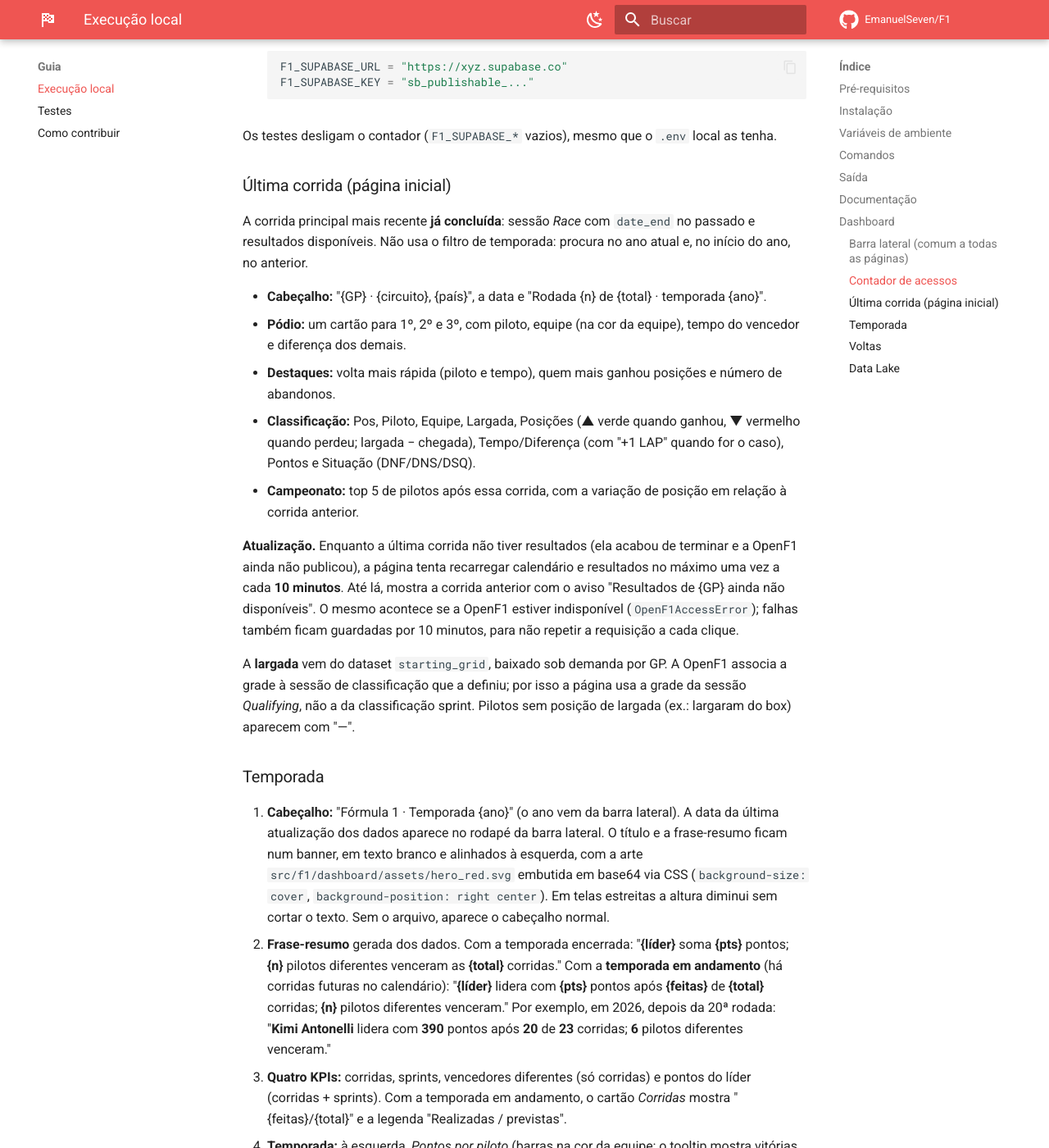
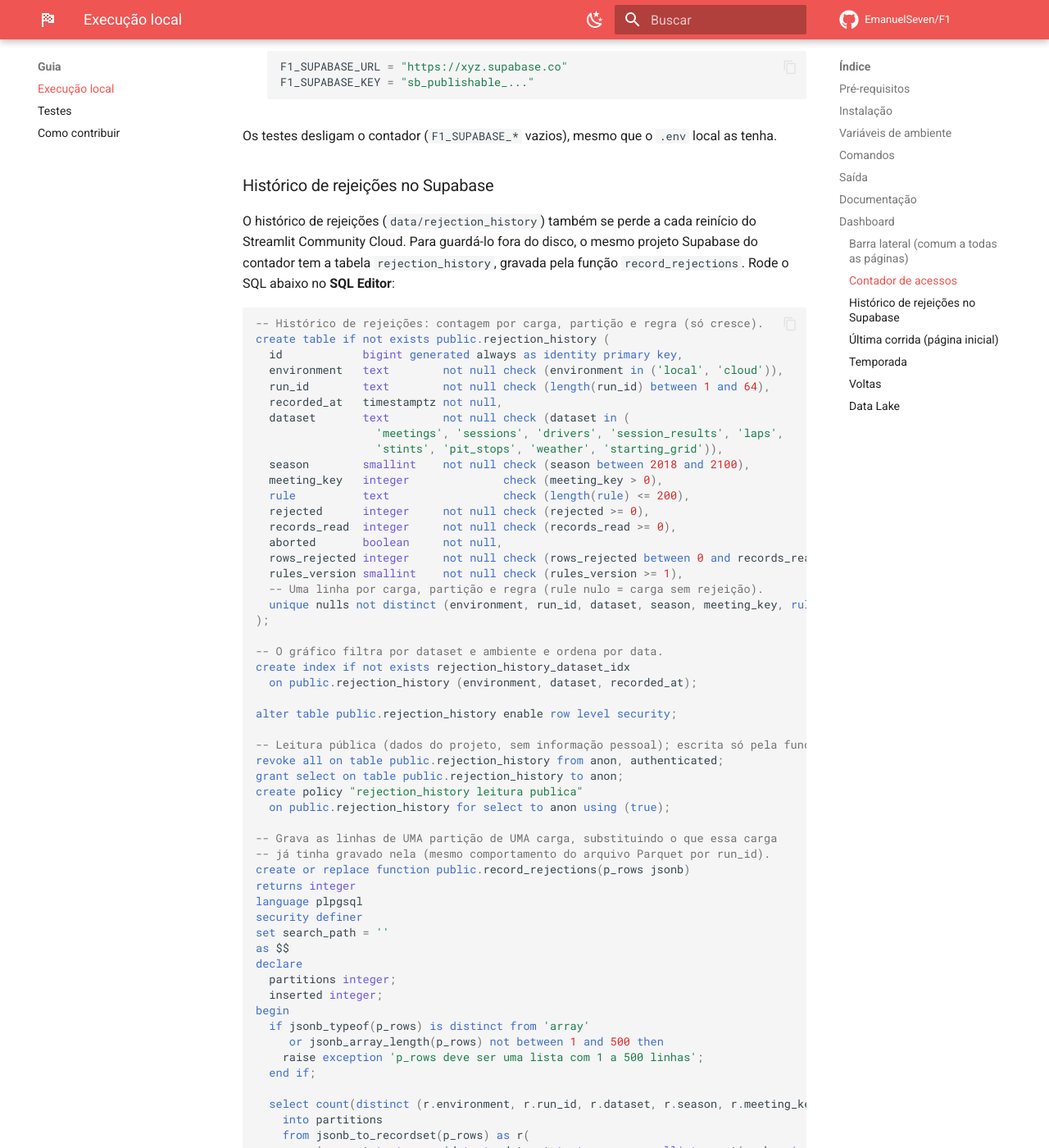
Before and after one commit to EmanuelSeven/F1, an MkDocs documentation site: the page built from docs/execucao-local.md, in a window 1280 px wide and 1400 px high, scrolled down 5050 px. Shown: the whole window at 82% size. Built offline with MkDocs 1.6.1 and Material for MkDocs 9.7.7, drawn with Linux system fonts in a browser that asks for light colours; comment, search, counter and statistics services are not loaded; some of the changed text lies outside the part shown.

Commit message:
docs: SQL do histórico de rejeições no Supabase
Documenta a tabela rejection_history e a função record_rejections,
criadas no projeto Supabase: leitura pública pela publishable key,
escrita só pela função, restrições contra valores implausíveis e a
coluna environment (local/cloud). Inclui o teste manual da função.

Co-Authored-By: Claude Opus 5.5 <noreply@anthropic.com>

````diff
--- a/docs/execucao-local.md
+++ b/docs/execucao-local.md
@@ -162,6 +162,118 @@ Para ligar:
 
 Os testes desligam o contador (`F1_SUPABASE_*` vazios), mesmo que o `.env` local as tenha.
 
+### Histórico de rejeições no Supabase
+
+O histórico de rejeições (`data/rejection_history`) também se perde a cada reinício do Streamlit Community Cloud. Para guardá-lo fora do disco, o mesmo projeto Supabase do contador tem a tabela `rejection_history`, gravada pela função `record_rejections`. Rode o SQL abaixo no **SQL Editor**:
+
+```sql
+-- Histórico de rejeições: contagem por carga, partição e regra (só cresce).
+create table if not exists public.rejection_history (
+  id            bigint generated always as identity primary key,
+  environment   text        not null check (environment in ('local', 'cloud')),
+  run_id        text        not null check (length(run_id) between 1 and 64),
+  recorded_at   timestamptz not null,
+  dataset       text        not null check (dataset in (
+                  'meetings', 'sessions', 'drivers', 'session_results', 'laps',
+                  'stints', 'pit_stops', 'weather', 'starting_grid')),
+  season        smallint    not null check (season between 2018 and 2100),
+  meeting_key   integer              check (meeting_key > 0),
+  rule          text                 check (length(rule) <= 200),
+  rejected      integer     not null check (rejected >= 0),
+  records_read  integer     not null check (records_read >= 0),
+  aborted       boolean     not null,
+  rows_rejected integer     not null check (rows_rejected between 0 and records_read),
+  rules_version smallint    not null check (rules_version >= 1),
+  -- Uma linha por carga, partição e regra (rule nulo = carga sem rejeição).
+  unique nulls not distinct (environment, run_id, dataset, season, meeting_key, rule)
+);
+
+-- O gráfico filtra por dataset e ambiente e ordena por data.
+create index if not exists rejection_history_dataset_idx
+  on public.rejection_history (environment, dataset, recorded_at);
+
+alter table public.rejection_history enable row level security;
+
+-- Leitura pública (dados do projeto, sem informação pessoal); escrita só pela função.
+revoke all on table public.rejection_history from anon, authenticated;
+grant select on table public.rejection_history to anon;
+create policy "rejection_history leitura publica"
+  on public.rejection_history for select to anon using (true);
+
+-- Grava as linhas de UMA partição de UMA carga, substituindo o que essa carga
+-- já tinha gravado nela (mesmo comportamento do arquivo Parquet por run_id).
+create or replace function public.record_rejections(p_rows jsonb)
+returns integer
+language plpgsql
+security definer
+set search_path = ''
+as $$
+declare
+  partitions integer;
+  inserted integer;
+begin
+  if jsonb_typeof(p_rows) is distinct from 'array'
+     or jsonb_array_length(p_rows) not between 1 and 500 then
+    raise exception 'p_rows deve ser uma lista com 1 a 500 linhas';
+  end if;
+
+  select count(distinct (r.environment, r.run_id, r.dataset, r.season, r.meeting_key))
+    into partitions
+    from jsonb_to_recordset(p_rows) as r(
+      environment text, run_id text, dataset text, season smallint, meeting_key integer);
+  if partitions <> 1 then
+    raise exception 'p_rows deve ter uma única carga e partição';
+  end if;
+
+  delete from public.rejection_history h
+   using (select distinct r.environment, r.run_id, r.dataset, r.season, r.meeting_key
+            from jsonb_to_recordset(p_rows) as r(
+              environment text, run_id text, dataset text, season smallint,
+              meeting_key integer)) k
+   where h.environment = k.environment
+     and h.run_id = k.run_id
+     and h.dataset = k.dataset
+     and h.season = k.season
+     and h.meeting_key is not distinct from k.meeting_key;
+
+  insert into public.rejection_history (
+    environment, run_id, recorded_at, dataset, season, meeting_key, rule,
+    rejected, records_read, aborted, rows_rejected, rules_version)
+  select r.environment, r.run_id, r.recorded_at, r.dataset, r.season, r.meeting_key,
+         r.rule, r.rejected, r.records_read, r.aborted, r.rows_rejected, r.rules_version
+    from jsonb_to_recordset(p_rows) as r(
+      environment text, run_id text, recorded_at timestamptz, dataset text,
+      season smallint, meeting_key integer, rule text, rejected integer,
+      records_read integer, aborted boolean, rows_rejected integer,
+      rules_version smallint);
+  get diagnostics inserted = row_count;
+  return inserted;
+end;
+$$;
+
+revoke all on function public.record_rejections(jsonb) from public, anon, authenticated;
+grant execute on function public.record_rejections(jsonb) to anon;
+```
+
+- **Leitura:** a publishable key (papel `anon`) lê a tabela, que só tem contagens do projeto, sem informação pessoal.
+- **Escrita:** só pela função. A `anon` não insere, altera nem apaga direto na tabela. As restrições (`check`) barram valores implausíveis, como dataset desconhecido ou contagem negativa.
+- **`environment`:** separa as cargas feitas na máquina local (`local`) das feitas no app publicado (`cloud`), para o gráfico do app não misturar testes locais.
+- **Risco aceito:** quem tiver a publishable key pode chamar a função e gravar ou substituir linhas de uma carga. O histórico não é crítico, e a chave fica só nos Secrets do Streamlit, no servidor.
+
+Para conferir depois de rodar o SQL, grave uma linha de teste e apague em seguida:
+
+```sql
+select public.record_rejections('[{
+  "environment": "local", "run_id": "teste-manual",
+  "recorded_at": "2026-11-14T19:00:00Z", "dataset": "laps",
+  "season": 2026, "meeting_key": 1298, "rule": null,
+  "rejected": 0, "records_read": 10, "aborted": false,
+  "rows_rejected": 0, "rules_version": 2
+}]'::jsonb);  -- devolve 1
+
+delete from public.rejection_history where run_id = 'teste-manual';
+```
+
 ### Última corrida (página inicial)
 
 A corrida principal mais recente **já concluída**: sessão *Race* com `date_end` no passado e resultados disponíveis. Não usa o filtro de temporada: procura no ano atual e, no início do ano, no anterior.
````
